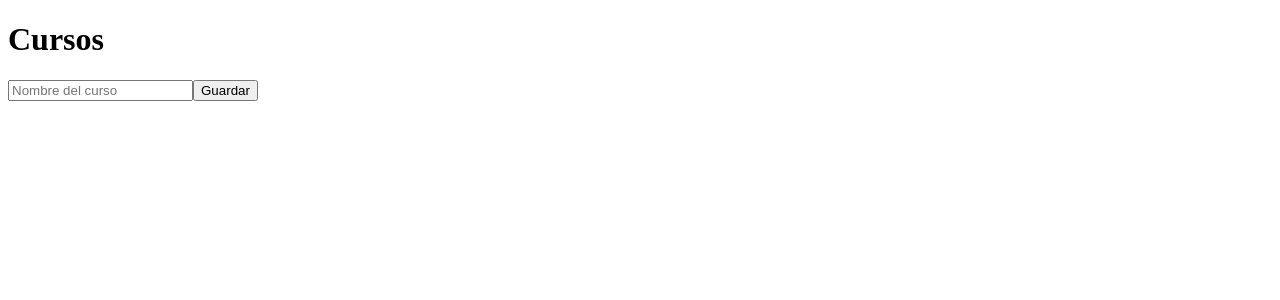
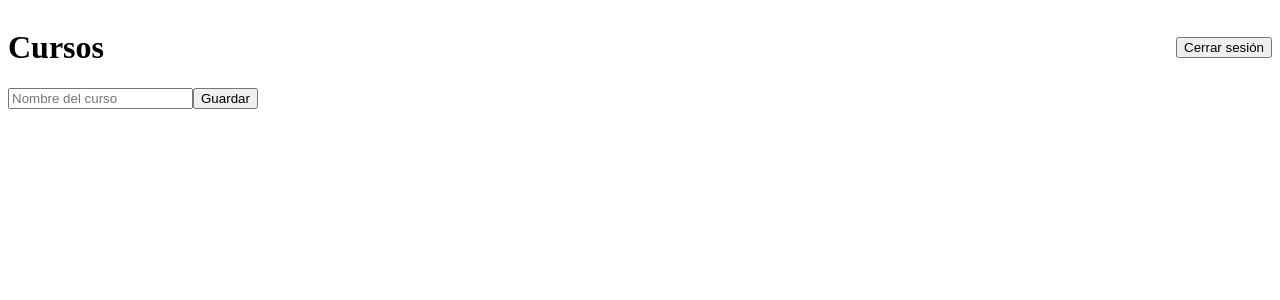
Before and after one commit to WILGAMES/Tarea_React_ErrorCapa8, a React (Vite) app in the folder cursos-app/: page /courses in a window 1280 px wide. Shown: the top 300 px of the page. Built offline with nearby package versions, Linux system fonts and the light colour scheme; sample sign-in values are in the browser's storage.

Commit message:
rutas y sesion

```diff
--- a/cursos-app/src/auth/ProtectedRoute.jsx
+++ b/cursos-app/src/auth/ProtectedRoute.jsx
@@ -7,9 +7,10 @@ import { AuthContext } from "./AuthContext";
 function ProtectedRoute({ children }) {
 
   const { isAuthenticated } = useContext(AuthContext);
+  const hasToken = !!localStorage.getItem("token");
 
-  if (!isAuthenticated) {
-    return <Navigate to="/" />;
+  if (!isAuthenticated || !hasToken) {
+    return <Navigate to="/" replace />;
   }
 
   return children;
--- a/cursos-app/src/pages/CoursesPage.jsx
+++ b/cursos-app/src/pages/CoursesPage.jsx
@@ -1,12 +1,24 @@
+import { useContext } from "react";
+import { useNavigate } from "react-router-dom";
 import CourseForm from "../components/CourseForme";
+import { AuthContext } from "../auth/AuthContext";
 
 function CoursesPage() {
+  const { logout } = useContext(AuthContext);
+  const navigate = useNavigate();
+
+  const handleLogout = () => {
+    logout();
+    navigate("/");
+  };
 
   return (
 
     <div>
-
-      <h1>Cursos</h1>
+      <div style={{ display: "flex", justifyContent: "space-between", alignItems: "center" }}>
+        <h1>Cursos</h1>
+        <button onClick={handleLogout}>Cerrar sesión</button>
+      </div>
 
       <CourseForm />
 
```
